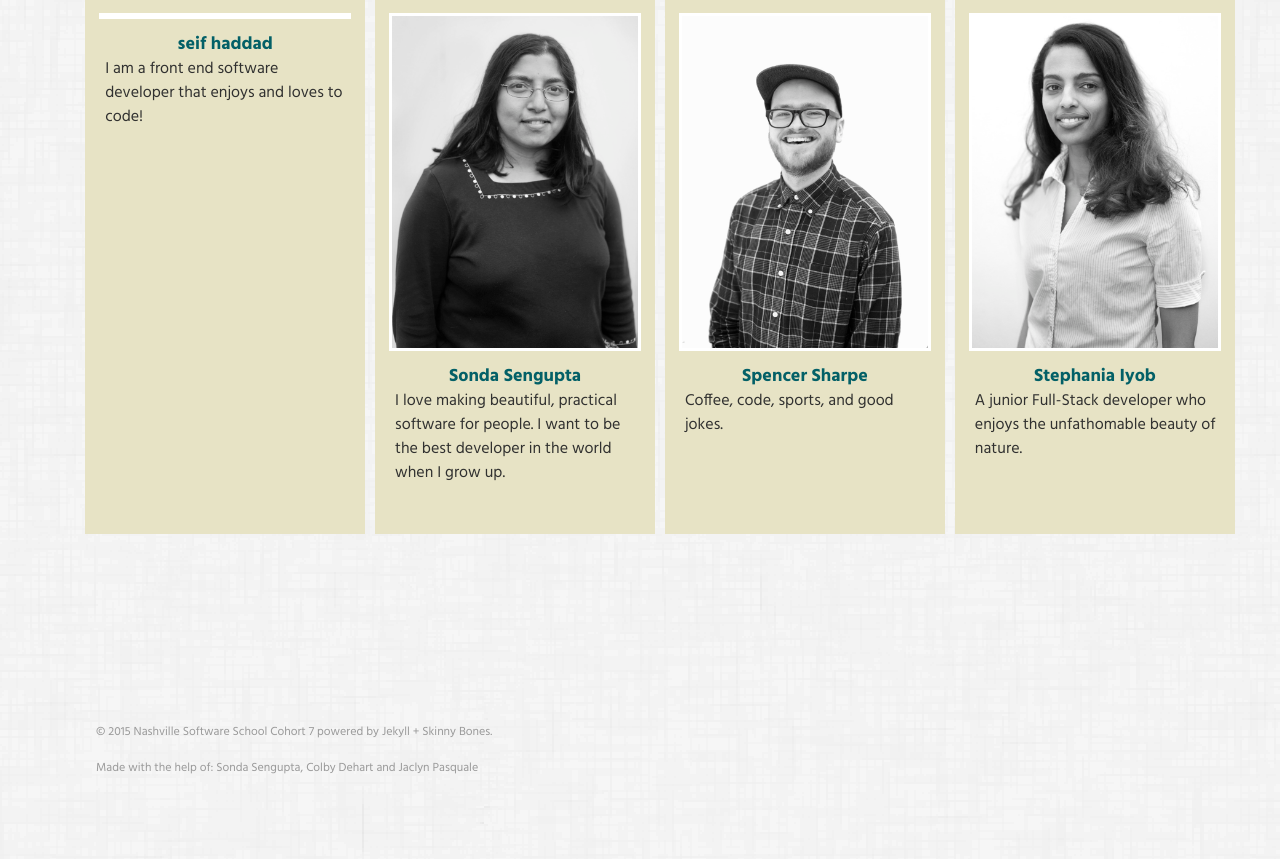
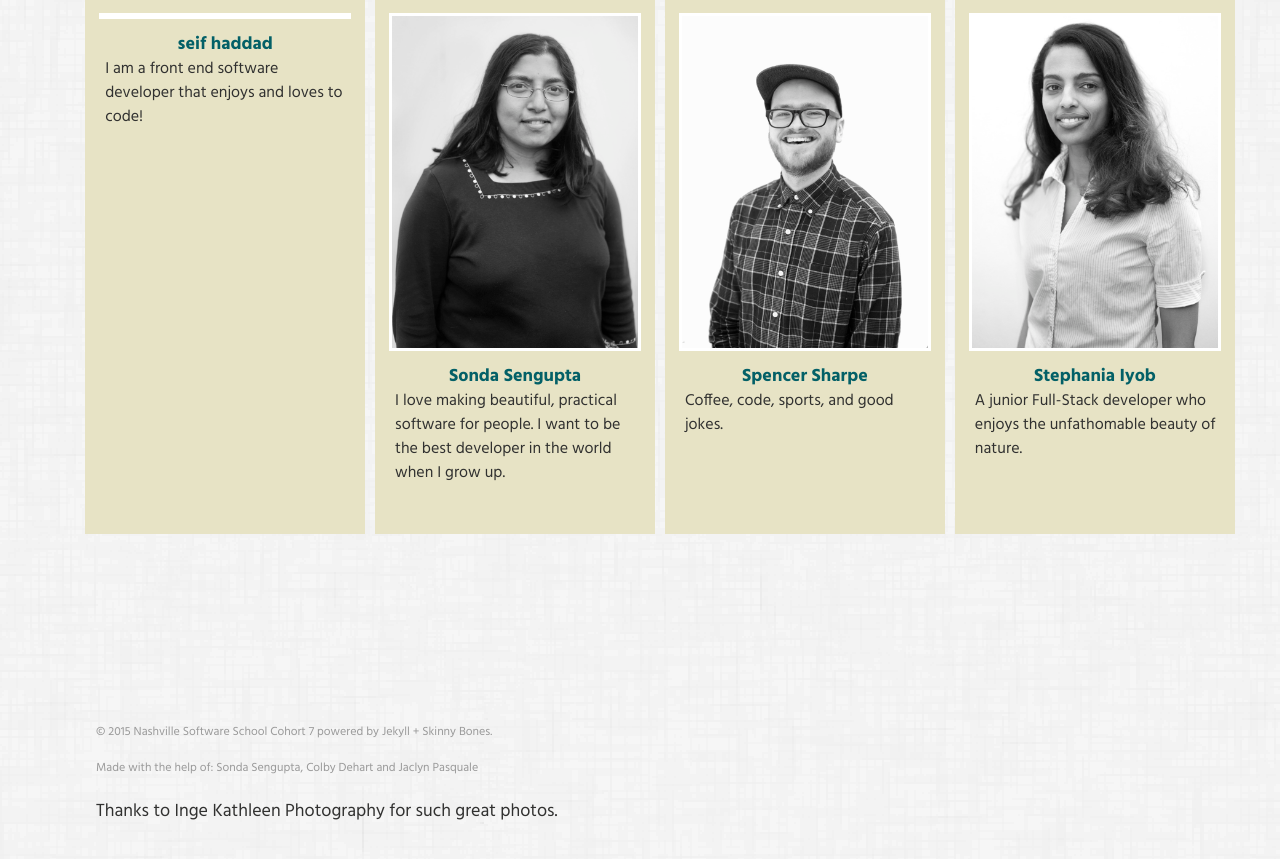
Before and after one commit to johnwquarles/Cohort7Website, a Jekyll site: the page built from index.html, in a window 1280 px wide and 900 px high, scrolled down 3982 px. Shown: the top 859 px of the window. Built offline with Jekyll 4.4.1, drawn with Linux system fonts in a browser that asks for light colours; before the commit the page ends 4812 px from its top, so only the background shows below that.

Commit message:
Update footer.html

```diff
--- a/_includes/footer.html
+++ b/_includes/footer.html
@@ -13,4 +13,5 @@
 	</nav><!-- /.bottom-menu -->
 	<p class="copyright">&#169; {{ site.time | date: '%Y' }} <a href="{{ site.url }}">{{ site.title }}</a> powered by <a href="http://jekyllrb.com" rel="nofollow">Jekyll</a> + <a href="http://mmistakes.github.io/skinny-bones-jekyll/" rel="nofollow">Skinny Bones</a>.</p>
 	<p class="copyright madeby">Made with the help of: Sonda Sengupta, Colby Dehart and Jaclyn Pasquale</p>
+	<p> Thanks to Inge Kathleen Photography for such great photos.</p>
 </footer>
```
